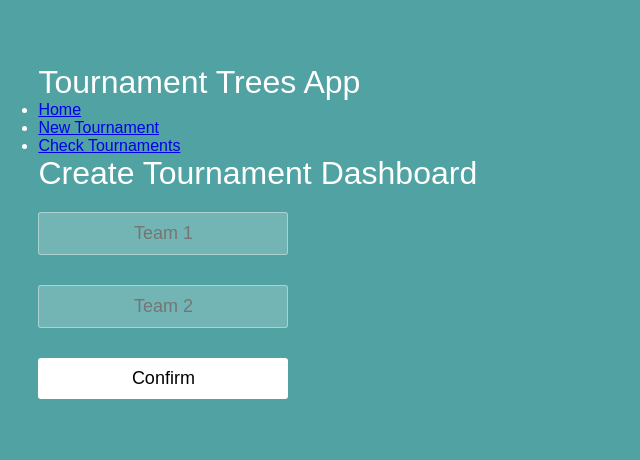
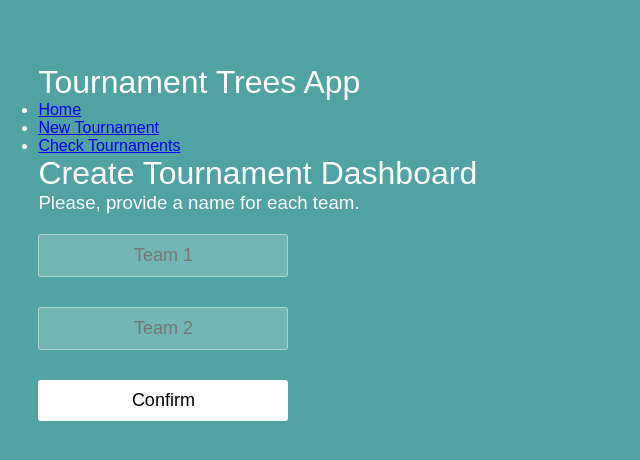
Before and after one commit to tiago-web/Tournament-trees, a React (Create React App) app: page /create-tournament in a window 1280 px wide. Both pictures are taken after a click on the input "Confirm". Shown: the top 460 px of the page, without its empty margins (0-640 px from the left). Built offline with nearby package versions, Linux system fonts and the light colour scheme.

Commit message:
Fix some bugs

```diff
--- a/src/components/TournamentCRUD/CreateTournament.js
+++ b/src/components/TournamentCRUD/CreateTournament.js
@@ -9,61 +9,37 @@ export default () => {
 		teamNames: [],
 	});
 
-	const inputBoxes = generateInputBoxes(state.numOfTeams);
-
 	const submitTeamsNumber = (e, numOfTeams) => {
-		setState({ numOfTeams });
+		setState(prevState => ({ ...prevState, numOfTeams }));
 
 		e.preventDefault();
 	};
 
 	const submitTeamsNames = (e, teamNames) => {
 		const values = Object.values(teamNames);
-
-		console.log(values);
+		setState(prevState => ({ ...prevState, teamNames: values }));
 
 		e.preventDefault();
 	};
 
 	return (
 		<div>
+			{alert(
+				"Ask if the user wants the program to generate a random winner for the tournament"
+			)}
 			<h1>Create Tournament Dashboard</h1>
 			{state.numOfTeams === 0 && (
 				<SelectNumberOfTeams submitTeamsNumber={submitTeamsNumber} />
 			)}
-			{state.numOfTeams !== 0 && (
-				<InputTeamsNames
-					numOfTeams={state.numOfTeams}
-					submitTeamsNames={submitTeamsNames}
-				/>
+			{state.numOfTeams !== 0 && state.teamNames.length === 0 && (
+				<div>
+					<h3>Please, provide a name for each team.</h3>
+					<InputTeamsNames
+						numOfTeams={state.numOfTeams}
+						submitTeamsNames={submitTeamsNames}
+					/>
+				</div>
 			)}
 		</div>
 	);
 };
-
-const generateInputBoxes = numOfTeams => {
-	const inputBoxes = [];
-
-	for (let i = 0; i < numOfTeams; i++) {
-		inputBoxes.push(
-			<input
-				key={i}
-				type="text"
-				name={"team_" + i}
-				placeholder={"Team " + (i + 1)}
-			/>
-		);
-	}
-
-	return inputBoxes;
-};
-
-// {/* <div>
-// 					<h3>Please, provide the Teams' names</h3>
-// 					<form onSubmit={setTeamsNames}>
-// 						{inputBoxes.map(input =>
-// 							input.setAttribute("onchange", e => setState(e.target.value))
-// 						)}
-// 						<input type="submit" value="Confirm" />
-// 					</form>
-// 				</div> */}
--- a/src/components/TournamentCRUD/NewTournaments/InputTeamsNames.js
+++ b/src/components/TournamentCRUD/NewTournaments/InputTeamsNames.js
@@ -29,7 +29,7 @@ export default props => {
 	};
 
 	const handleSubmit = e => {
-		// Prevent invalid inputs
+		// ADD a way to prevent invalid inputs
 
 		props.submitTeamsNames(e, names);
 	};
```
